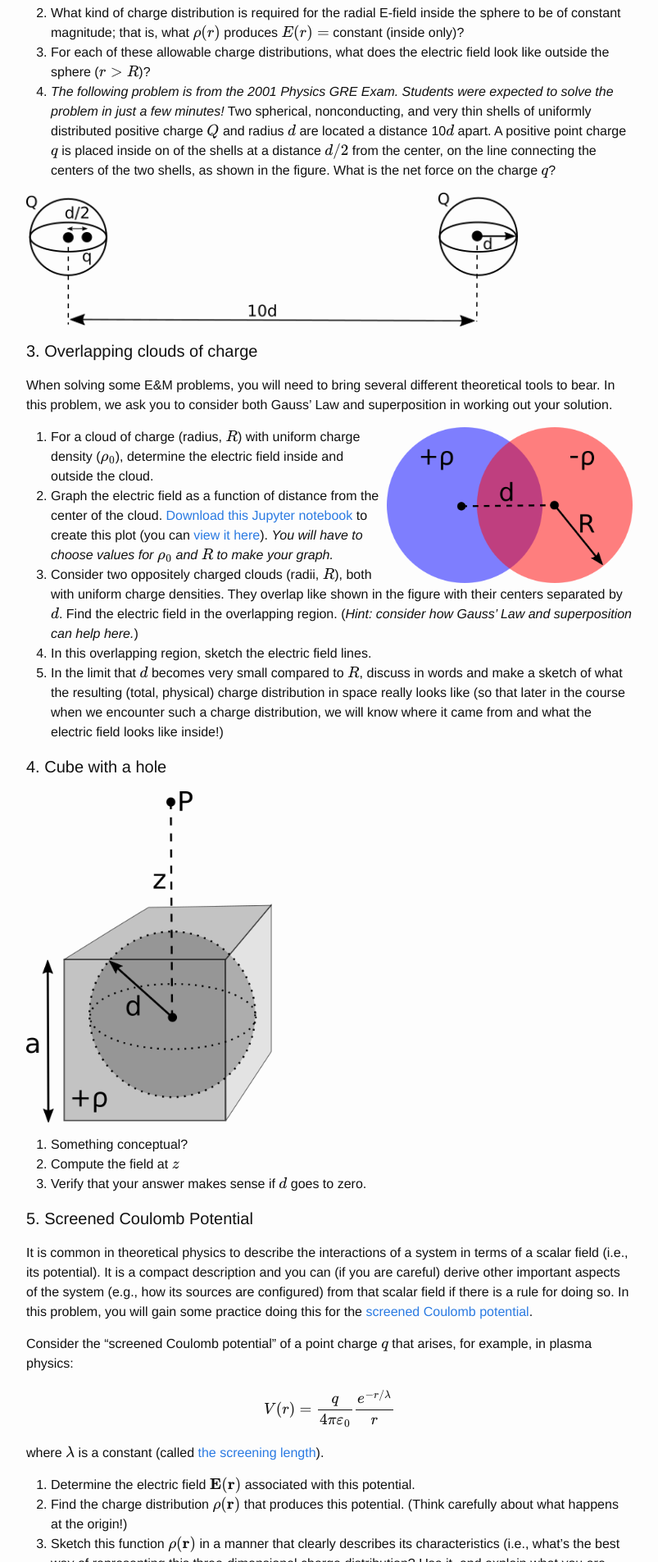
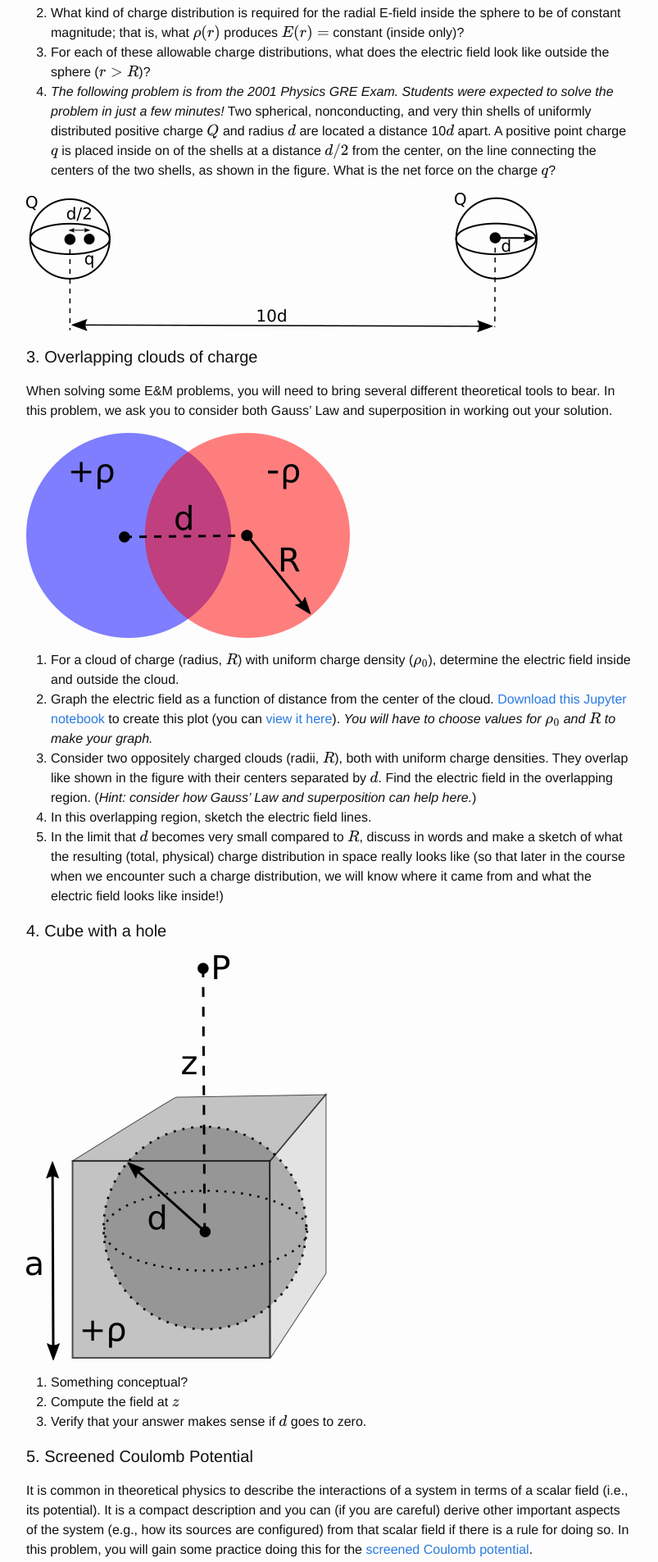
Before and after one commit to dannycab/phy481msu, a Jekyll site: the page built from assignments/homework3.md, in a window 1280 px wide. Shown: the part 1078-2983 px from the top of the page at 82% size, without its empty margins (238-1041 px from the left). Built offline with Jekyll 4.4.1, drawn with Linux system fonts in a browser that asks for light colours; formulas are drawn with MathJax 3.

Commit message:
Edited homework 3 and converted to PDF

```diff
--- a/assignments/homework3.md
+++ b/assignments/homework3.md
@@ -30,14 +30,13 @@ For parts 1 and 2, consider a sphere of radius $R$, centered one the origin, wit
 3. For each of these allowable charge distributions, what does the electric field look like outside the sphere ($r>R$)?
 4. *The following problem is from the 2001 Physics GRE Exam. Students were expected to solve the problem in just a few minutes!* Two spherical, nonconducting, and very thin shells of uniformly distributed positive charge $Q$ and radius $d$ are located a distance 10$d$ apart. A positive point charge $q$ is placed inside on of the shells at a distance $d/2$ from the center, on the line connecting the centers of the two shells, as shown in the figure. What is the net force on the charge $q$?
 
-<img src="./images/hw3/gre_problem.png" align="center" width="600px"/>
-
+![GRE Problem](./images/hw3/gre_problem.png "GRE Problem")
 
 #### 3. Overlapping clouds of charge
 
 When solving some E&M problems, you will need to bring several different theoretical tools to bear. In this problem, we ask you to consider both Gauss' Law and superposition in working out your solution.
 
-<img src="./images/hw3/overlapping_clouds.png" align="right" width="300px"/>
+![Overlapping Clouds](./images/hw3/overlapping_clouds.png "Overlapping Clouds")
 
 
 1. For a cloud of charge (radius, $R$) with uniform charge density ($\rho_0$), determine the electric field inside and outside the cloud.
@@ -48,7 +47,7 @@ When solving some E&M problems, you will need to bring several different theoret
 
 #### 4. Cube with a hole
 
-<img src="./images/hw3/cube_w_hole.png" align="center" width="300px"/>
+![Cube with Hole](./images/hw3/cube_w_hole.png "Cube with hole")
 
 1. Something conceptual?
 2. Compute the field at $z$
```
Also changed, not shown: 4 other files.
